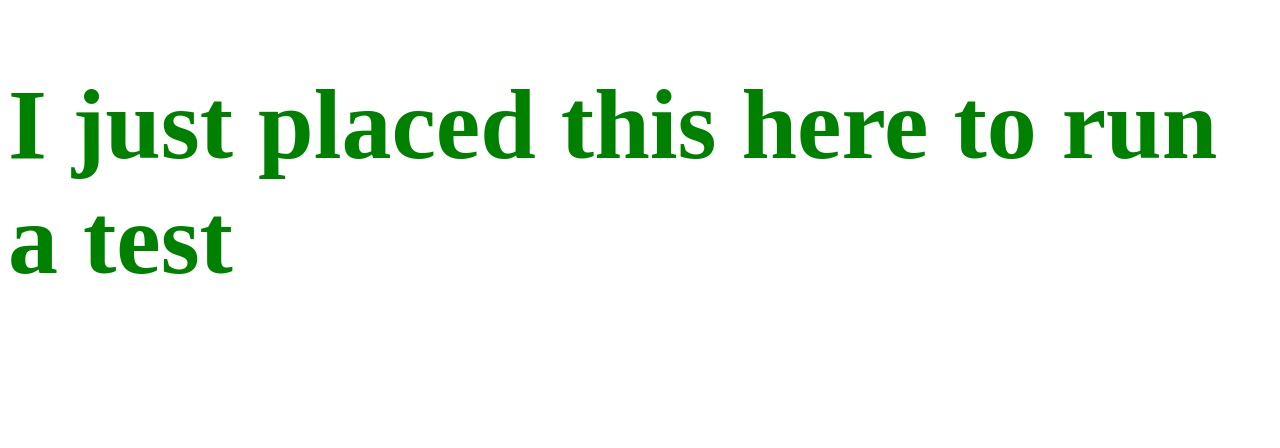
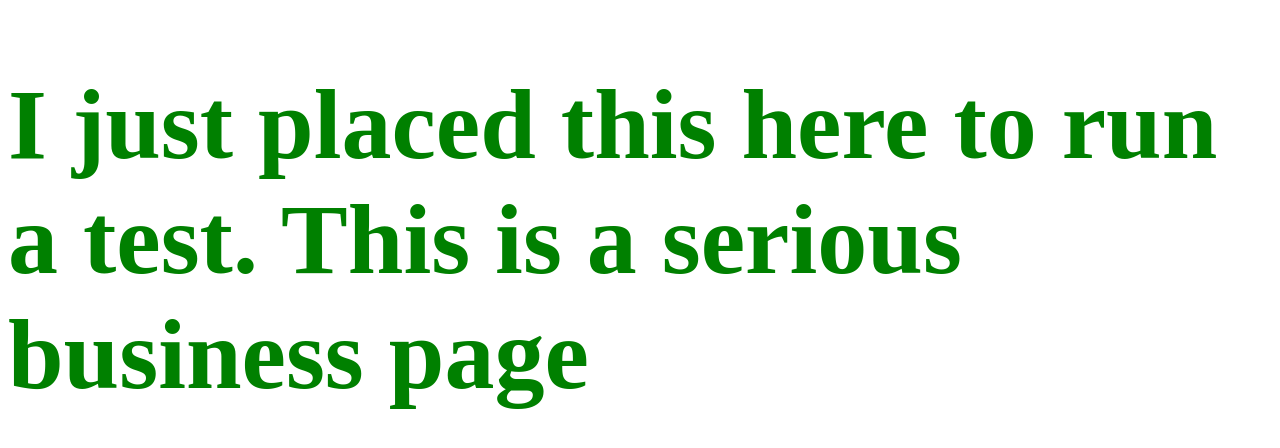
Before and after one commit to antoine-nimely/css-landingpage, a plain HTML site: page index.html in a window 1280 px wide. Drawn offline with Linux system fonts and the light colour scheme.

Commit message:
this is another test commit

```diff
--- a/index.html
+++ b/index.html
@@ -7,7 +7,7 @@
     <link rel="stylesheet" href="style21.css">
 </head>
 <body>
-    <h1>I just placed this here to run a test</h1>
+    <h1>I just placed this here to run a test. This is a serious business page</h1>
 
 </body>
 </html>
```
